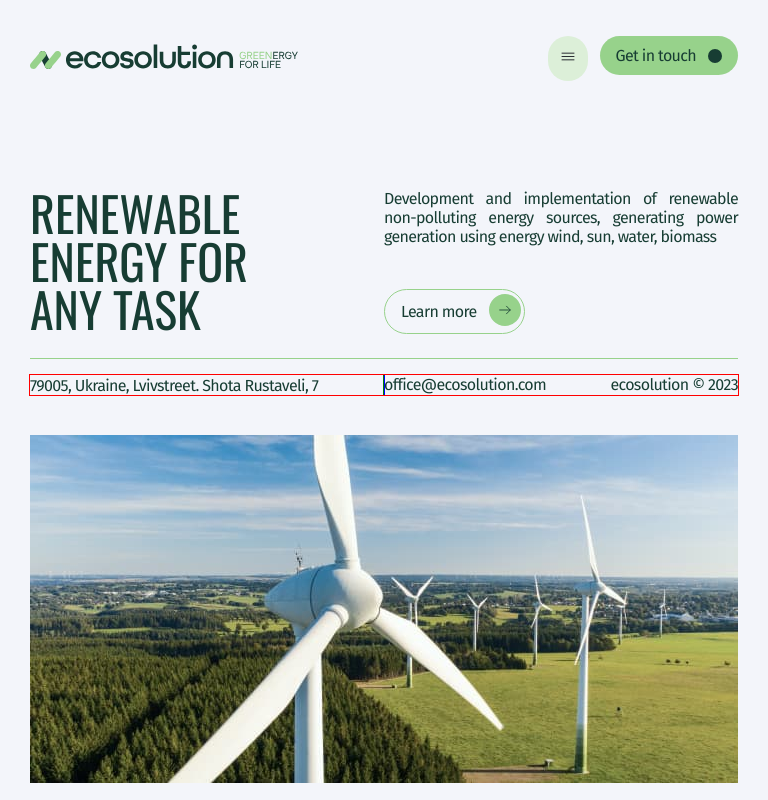
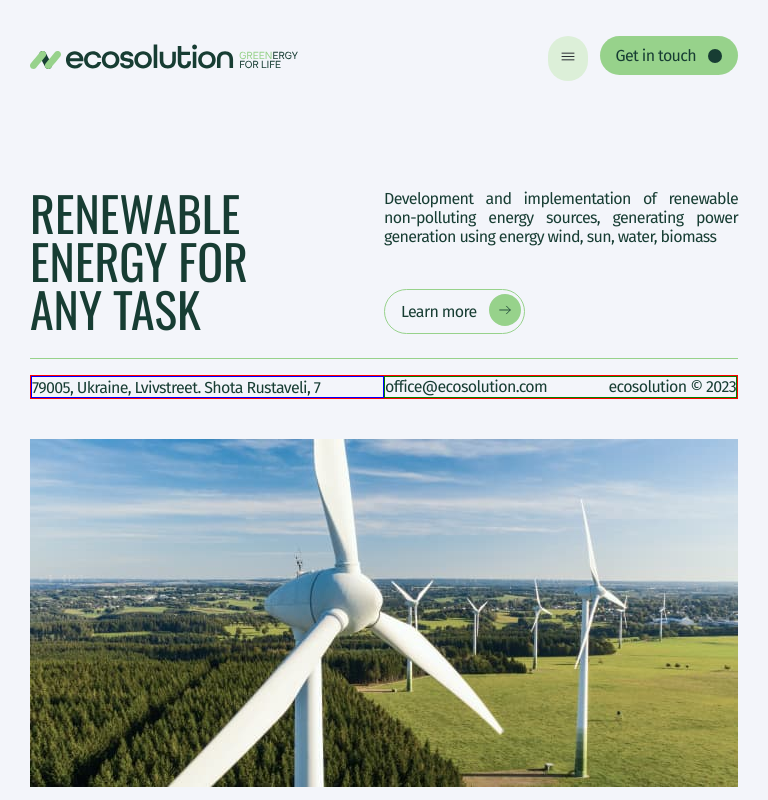
Before and after one commit to Victoria257/ecosolution-g, a React (Create React App) app: page / in a window 768 px wide. Shown: the top 800 px of the page. Built offline with nearby package versions, Linux system fonts and the light colour scheme.

Commit message:
change outline on border

```diff
--- a/src/components/main/main.module.css
+++ b/src/components/main/main.module.css
@@ -152,13 +152,13 @@
 }
 .contacts {
   @media screen and (min-width: 768px) {
-    outline: solid 1px red;
+    border: solid 1px red;
     display: flex;
   }
 }
 .contactsLeftWrapper {
   @media screen and (min-width: 768px) and (max-width: 1279px) {
-    outline: solid 1px blue;
+    border: solid 1px blue;
     width: 50%;
     text-align: start;
   }
@@ -170,7 +170,7 @@
 }
 .contactsRightWrapper {
   @media screen and (min-width: 768px) and (max-width: 1279px) {
-    outline: solid 1px green;
+    border: solid 1px green;
     width: 50%;
     display: flex;
     justify-content: space-between;
```
